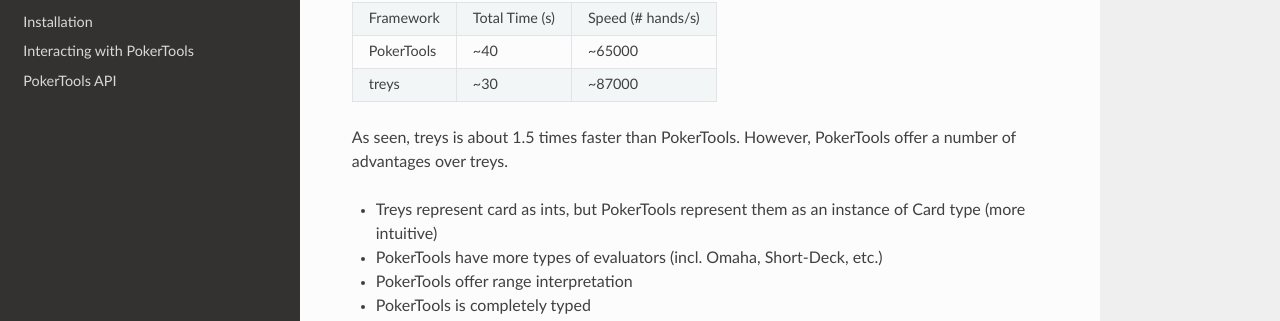
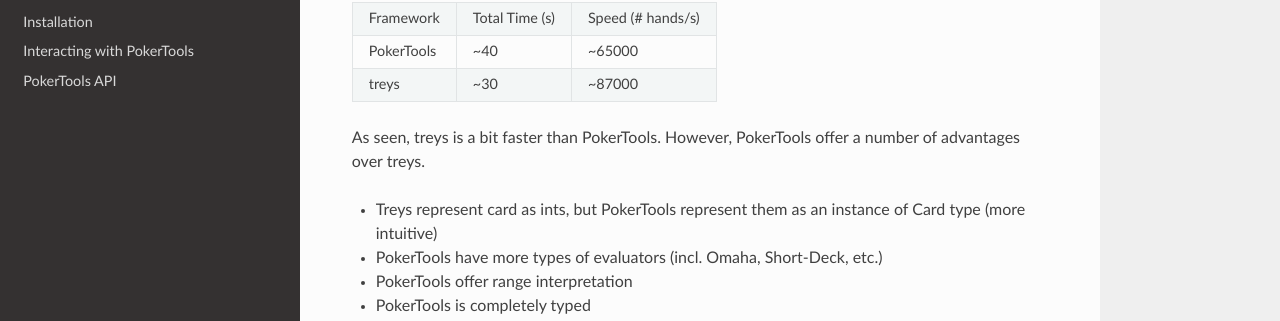
Before and after one commit to uoftcprg/pokerkit, a Sphinx documentation site: the page built from docs/source/index.rst, in a window 1280 px wide and 900 px high, scrolled down 684 px. Shown: the part 130-451 px from the top of the window. Built offline with Sphinx 7.4.7 and the Read the Docs theme 2.0.0, drawn with Linux system fonts in a browser that asks for light colours.

Commit message:
updated speed

```diff
--- a/docs/source/index.rst
+++ b/docs/source/index.rst
@@ -40,7 +40,7 @@
    treys            ~30               ~87000
 ============  ================  ===================
 
-As seen, treys is about 1.5 times faster than PokerTools. However, PokerTools offer a number of advantages over treys.
+As seen, treys is a bit faster than PokerTools. However, PokerTools offer a number of advantages over treys.
 
 - Treys represent card as ints, but PokerTools represent them as an instance of Card type (more intuitive)
 - PokerTools have more types of evaluators (incl. Omaha, Short-Deck, etc.)
```
